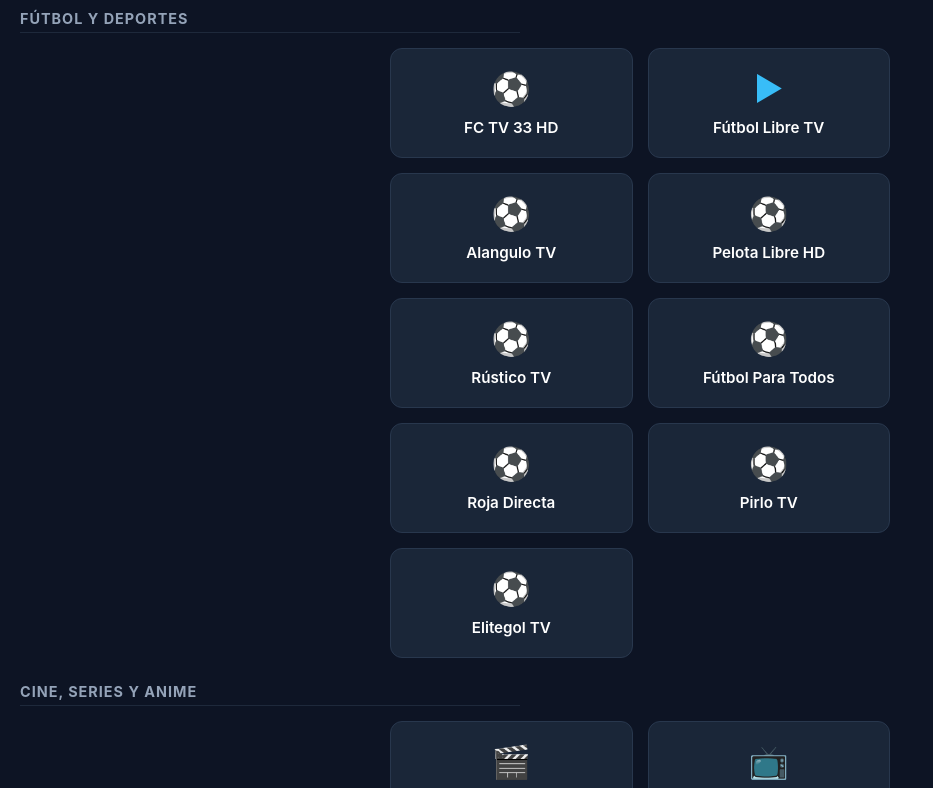
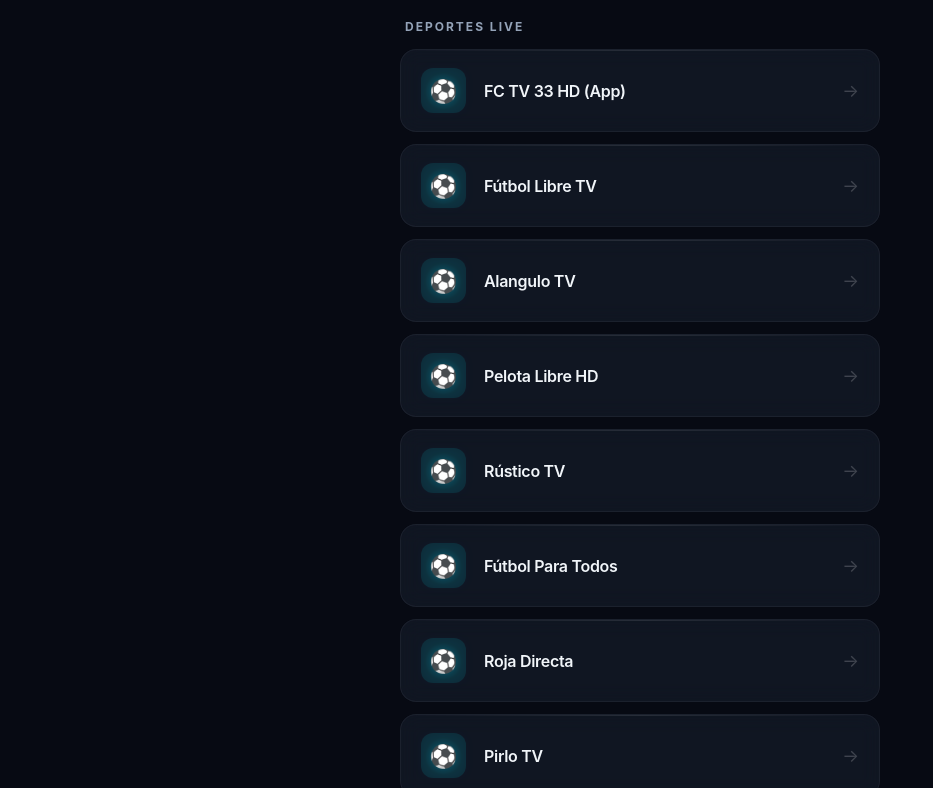
Before and after one commit to itaminadiri-ux/mi-hub, a plain HTML site: page index.html in a window 1280 px wide. Shown: the part 91-879 px from the top of the page, without its empty margins (0-933 px from the left). Drawn offline with Linux system fonts and the light colour scheme.

Commit message:
Update index.html

```diff
--- a/index.html
+++ b/index.html
@@ -2,153 +2,230 @@
 <html lang="es">
 <head>
   <meta charset="UTF-8">
-  <meta name="viewport" content="width=device-width, initial-scale=1.0">
-  <title>Mi Hub de Contenido</title>
+  <meta name="viewport" content="width=device-width, initial-scale=1.0, maximum-scale=1.0, user-scalable=no">
+  <title>StreamHub Premium</title>
   <style>
+    /* VARIABLES DE DISEÑO PREMIUM */
+    :root {
+      --bg-dark: #070a13; /* Fondo ultra oscuro profundo */
+      --card-bg: rgba(30, 41, 59, 0.4); /* Fondo tarjeta efecto cristal */
+      --card-border: rgba(255, 255, 255, 0.05); /* Borde casi invisible */
+      --accent: #00e5ff; /* Azul neón vibrante sutil */
+      --text-main: #f1f5f9; /* Blanco suave */
+      --text-muted: #94a3b8; /* Gris azulado para títulos */
+      --ease: cubic-bezier(0.23, 1, 0.32, 1); /* Animación suave Apple-style */
+    }
+
     * {
       box-sizing: border-box;
       margin: 0;
       padding: 0;
-      font-family: -apple-system, BlinkMacSystemFont, "Segoe UI", Roboto, sans-serif;
+      font-family: 'SF Pro Display', -apple-system, BlinkMacSystemFont, 'Roboto', sans-serif;
+      -webkit-tap-highlight-color: transparent; /* Quita el flash azul al tocar en móvil */
     }
+
     body {
-      background-color: #0d1424;
-      color: #ffffff;
-      padding: 20px;
+      background-color: var(--bg-dark);
+      color: var(--text-main);
+      padding: 30px 20px;
       display: flex;
       flex-direction: column;
       align-items: center;
       min-height: 100vh;
+      overflow-x: hidden;
     }
+
+    /* TÍTULO PRINCIPAL ESTÉTICO */
     h1 {
-      color: #38bdf8;
-      font-size: 1.6rem;
-      margin-bottom: 25px;
+      font-size: 1.8rem;
+      font-weight: 800;
+      letter-spacing: -1px;
+      margin-bottom: 35px;
       margin-top: 10px;
+      background: linear-gradient(135deg, #ffffff 0%, #a5b4fc 100%);
+      -webkit-background-clip: text;
+      -webkit-text-fill-color: transparent;
       text-align: center;
     }
+
+    /* SECCIONES MINIMALISTAS */
+    .section-container {
+      width: 100%;
+      max-width: 480px;
+      margin-bottom: 30px;
+    }
+
     .section-title {
-      align-self: flex-start;
-      width: 100%;
-      max-width: 500px;
-      font-size: 0.9rem;
-      font-weight: bold;
-      color: #94a3b8;
-      letter-spacing: 1px;
-      margin-top: 15px;
+      font-size: 0.75rem;
+      font-weight: 700;
+      color: var(--text-muted);
+      letter-spacing: 2px;
+      text-transform: uppercase;
       margin-bottom: 15px;
-      border-bottom: 1px solid #1e293b;
-      padding-bottom: 5px;
+      padding-left: 5px;
     }
+
+    /* GRID DE TARJETAS MODERNAS */
     .grid {
       display: grid;
-      grid-template-columns: 1fr 1fr;
-      gap: 15px;
+      grid-template-columns: 1fr; /* Una columna por fila para estética horizontal */
+      gap: 12px;
+    }
+
+    /* TARJETA PREMIUM CON EFECTO CRISTAL */
+    .card {
+      background-color: var(--card-bg);
+      backdrop-filter: blur(10px); /* Efecto desenfoque de cristal */
+      -webkit-backdrop-filter: blur(10px);
+      border: 1px solid var(--card-border);
+      border-radius: 16px;
+      padding: 18px 20px;
+      display: flex;
+      align-items: center; /* Alineación horizontal */
+      text-decoration: none;
+      color: var(--text-main);
+      transition: all 0.4s var(--ease);
+      position: relative;
+      overflow: hidden;
+    }
+
+    /* Brillo sutil superior en la tarjeta */
+    .card::before {
+      content: '';
+      position: absolute;
+      top: 0;
+      left: 0;
       width: 100%;
-      max-width: 500px;
-      margin-bottom: 10px;
+      height: 1px;
+      background: linear-gradient(90deg, transparent, rgba(255,255,255,0.1), transparent);
     }
-    .card {
-      background-color: #1a2638;
-      border: 1px solid #28374d;
+
+    /* Interacción al tocar (más sutil) */
+    .card:active {
+      transform: scale(0.97) translateY(1px);
+      background-color: rgba(30, 41, 59, 0.6);
+      border-color: rgba(255, 255, 255, 0.1);
+    }
+
+    /* Iconos modernos y unificados */
+    .card .icon-container {
+      width: 45px;
+      height: 45px;
+      background-color: rgba(0, 229, 255, 0.1); /* Fondo icono muy suave */
       border-radius: 12px;
-      padding: 20px 10px;
       display: flex;
-      flex-direction: column;
       align-items: center;
       justify-content: center;
-      text-decoration: none;
-      color: #ffffff;
-      transition: transform 0.2s, background-color 0.2s;
+      margin-right: 18px;
+      font-size: 1.4rem;
+      color: var(--accent);
+      flex-shrink: 0; /* Evita que el icono se encoja */
     }
-    .card:active {
-      transform: scale(0.96);
-      background-color: #24344d;
+
+    /* Estilo para el icono de Fútbol (Balón limpio) */
+    .icon-ball {
+      filter: drop-shadow(0 0 5px rgba(0, 229, 255, 0.3));
     }
-    .card .icon {
-      font-size: 2rem;
-      margin-bottom: 10px;
-      color: #38bdf8;
+
+    /* Texto de la tarjeta */
+    .card span {
+      font-size: 1rem;
+      font-weight: 600;
+      letter-spacing: -0.3px;
+      flex-grow: 1;
     }
-    .card span {
-      font-size: 0.95rem;
-      font-weight: 600;
-      text-align: center;
+
+    /* Flecha sutil a la derecha */
+    .card::after {
+      content: '→';
+      font-size: 1.1rem;
+      color: rgba(255,255,255,0.2);
+      transition: all 0.3s var(--ease);
     }
+
+    .card:active::after {
+      color: var(--accent);
+      transform: translateX(3px);
+    }
+
   </style>
 </head>
 <body>
 
-  <h1>Mi Hub de Contenido</h1>
+  <h1>StreamHub Premium</h1>
 
-  <!-- FÚTBOL Y DEPORTES -->
-  <div class="section-title">FÚTBOL Y DEPORTES</div>
+  <!-- SECCIÓN DEPORTES -->
+  <div class="section-container">
+    <div class="section-title">Deportes Live</div>
     <div class="grid">
-    <!-- Botón directo a tu APK FCTV33 -->
+      <!-- Abre la app FCTV33 instalada -->
       <a href="intent:#Intent;launchFlags=0x10000000;component=com.fctv77.app/com.rblive.launcher.splash.SplashActivity;end" class="card">
-      <div class="icon">⚽</div>
-      <span>FC TV 33 HD</span>
+        <div class="icon-container icon-ball">⚽</div>
+        <span>FC TV 33 HD (App)</span>
       </a>
 
-    <a href="https://futbollibre.net/" target="_blank" class="card">
-      <div class="icon">▶</div>
+      <!-- Forzados a Brave -->
+      <a href="intent://futbollibre.net/#Intent;scheme=https;package=com.brave.browser;end" class="card">
+        <div class="icon-container icon-ball">⚽</div>
         <span>Fútbol Libre TV</span>
       </a>
 
-    <a href="https://alangulotvplay.net/" target="_blank" class="card">
-      <div class="icon">⚽</div>
+      <a href="intent://alangulotvplay.net/#Intent;scheme=https;package=com.brave.browser;end" class="card">
+        <div class="icon-container icon-ball">⚽</div>
         <span>Alangulo TV</span>
       </a>
 
-    <a href="https://pelotalibrehd.su/" target="_blank" class="card">
-      <div class="icon">⚽</div>
+      <a href="intent://pelotalibrehd.su/#Intent;scheme=https;package=com.brave.browser;end" class="card">
+        <div class="icon-container icon-ball">⚽</div>
         <span>Pelota Libre HD</span>
       </a>
 
-    <a href="https://rusticotv.la/" target="_blank" class="card">
-      <div class="icon">⚽</div>
+      <a href="intent://rusticotv.la/#Intent;scheme=https;package=com.brave.browser;end" class="card">
+        <div class="icon-container icon-ball">⚽</div>
         <span>Rústico TV</span>
       </a>
 
-    <a href="https://futbolparatodos.st/" target="_blank" class="card">
-      <div class="icon">⚽</div>
+      <a href="intent://futbolparatodos.st/#Intent;scheme=https;package=com.brave.browser;end" class="card">
+        <div class="icon-container icon-ball">⚽</div>
         <span>Fútbol Para Todos</span>
       </a>
 
-    <a href="https://rojadirectatv.ec/" target="_blank" class="card">
-      <div class="icon">⚽</div>
+      <a href="intent://rojadirectatv.ec/#Intent;scheme=https;package=com.brave.browser;end" class="card">
+        <div class="icon-container icon-ball">⚽</div>
         <span>Roja Directa</span>
       </a>
 
-    <a href="https://www.pirlotv.world/" target="_blank" class="card">
-      <div class="icon">⚽</div>
+      <a href="intent://www.pirlotv.world/#Intent;scheme=https;package=com.brave.browser;end" class="card">
+        <div class="icon-container icon-ball">⚽</div>
         <span>Pirlo TV</span>
       </a>
 
-    <a href="https://elitegoltv.site/" target="_blank" class="card">
-      <div class="icon">⚽</div>
+      <a href="intent://elitegoltv.site/#Intent;scheme=https;package=com.brave.browser;end" class="card">
+        <div class="icon-container icon-ball">⚽</div>
         <span>Elitegol TV</span>
       </a>
     </div>
+  </div>
 
-  <!-- CINE, SERIES Y ANIME -->
-  <div class="section-title">CINE, SERIES Y ANIME</div>
+  <!-- SECCIÓN ENTRETENIMIENTO -->
+  <div class="section-container">
+    <div class="section-title">Cine & Series</div>
     <div class="grid">
-    <a href="https://pelisflix.top/" target="_blank" class="card">
-      <div class="icon">🎬</div>
-      <span>Pelisflix</span>
+      <a href="intent://pelisflix.top/#Intent;scheme=https;package=com.brave.browser;end" class="card">
+        <div class="icon-container">🎬</div>
+        <span>Pelisflix Ultra</span>
       </a>
 
-    <!-- Enlace actualizado de Seriesflix -->
-    <a href="https://seriesflixhd.win/" target="_blank" class="card">
-      <div class="icon">📺</div>
-      <span>Seriesflix</span>
+      <a href="intent://seriesflixhd.win/#Intent;scheme=https;package=com.brave.browser;end" class="card">
+        <div class="icon-container">📺</div>
+        <span>Seriesflix HD</span>
       </a>
 
-    <a href="https://animeonline.ninja/" target="_blank" class="card">
-      <div class="icon">▶</div>
-      <span>Anime Online</span>
+      <a href="intent://animeonline.ninja/#Intent;scheme=https;package=com.brave.browser;end" class="card">
+        <div class="icon-container">⚔️</div>
+        <span>Anime Online Ninja</span>
       </a>
+    </div>
   </div>
 
 </body>
```
Lines whose indentation alone changed are shown as unchanged.
